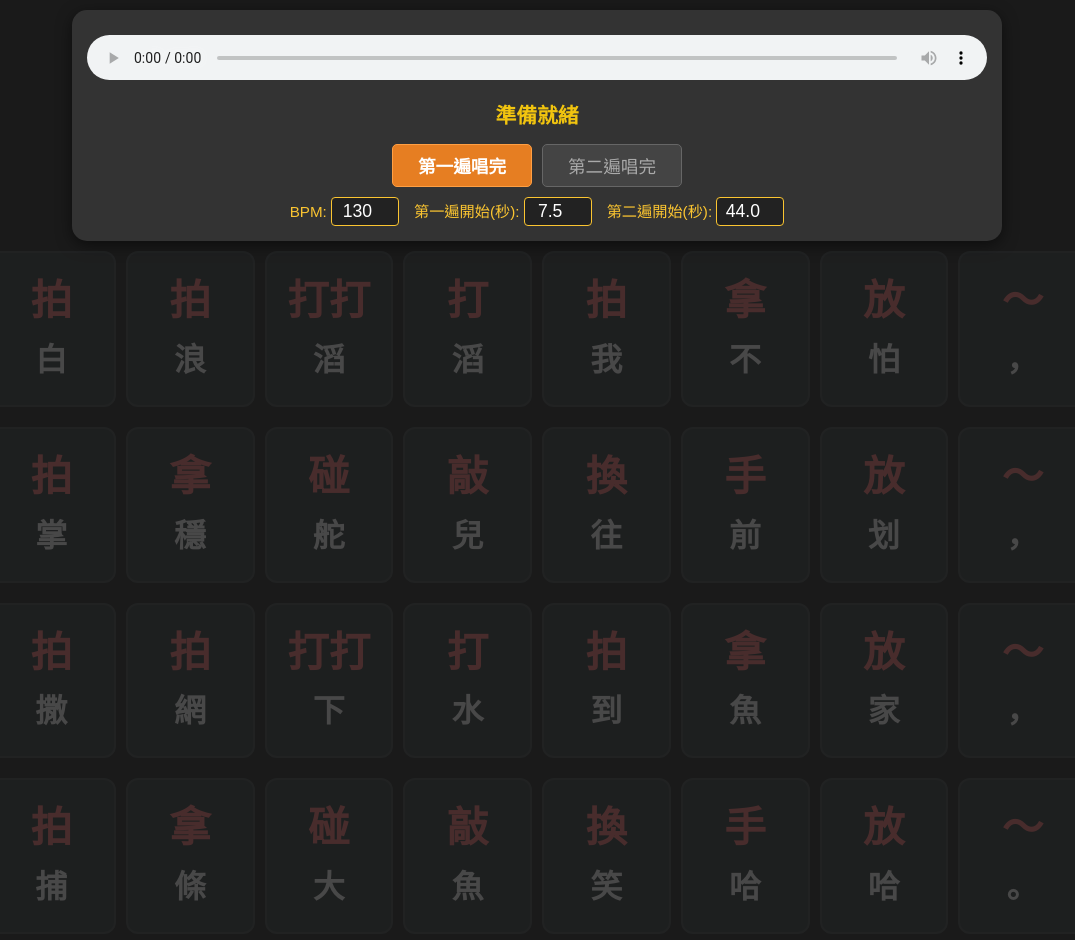
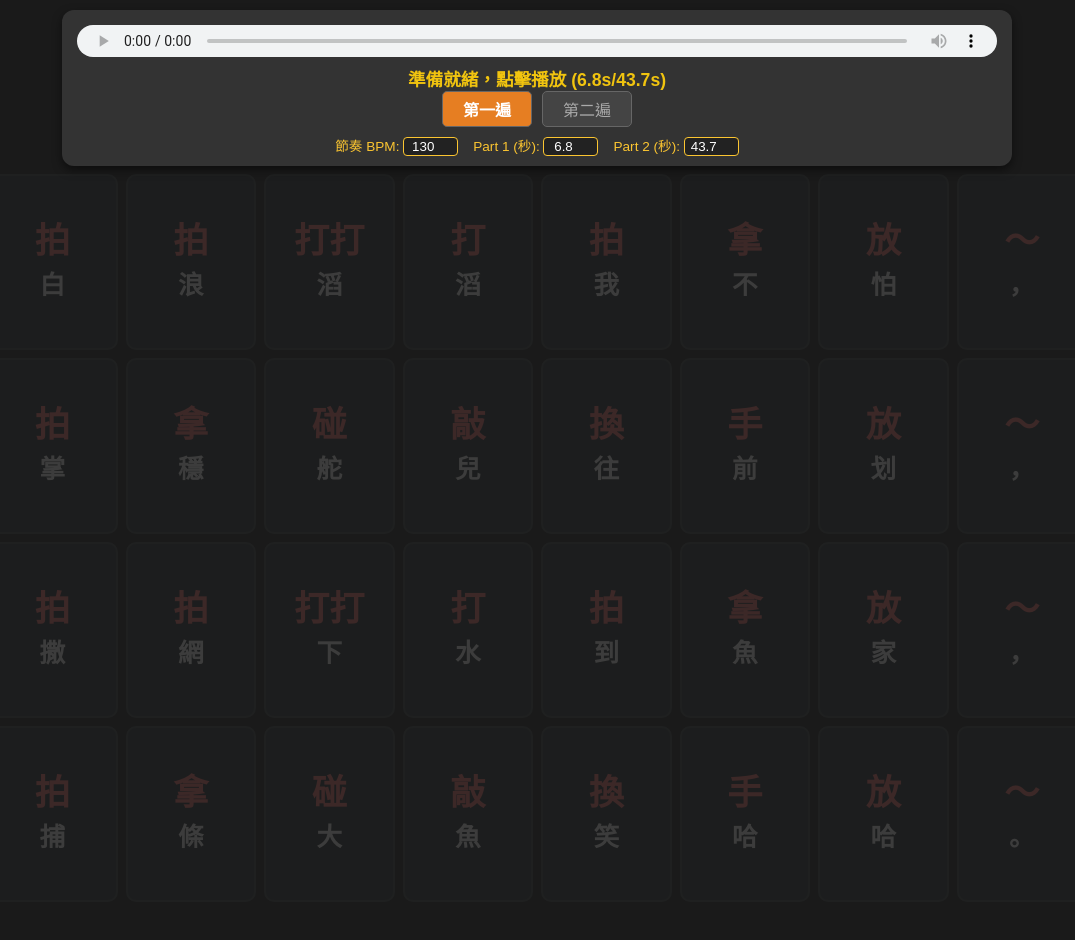
Before and after one commit to goodskyfly-cell/fishsong, a plain HTML site: page index.html in a window 1280 px wide. Shown: the whole page, without its empty margins (103-1178 px from the left). After the commit the page ends 910 px from the top, so only its background shows below. Drawn offline with Linux system fonts and the light colour scheme.

Commit message:
Update index.html

```diff
--- a/index.html
+++ b/index.html
@@ -3,37 +3,85 @@
 <head>
     <meta charset="UTF-8">
     <meta name="viewport" content="width=device-width, initial-scale=1.0">
-    <title>捕魚歌 - 全曲完整循環版</title>
+    <title>捕魚歌 - 單一視窗全滿版</title>
     <style>
-        body { font-family: "Microsoft JhengHei", sans-serif; background-color: #1a1a1a; color: white; display: flex; flex-direction: column; align-items: center; padding: 10px; margin: 0; }
-        .control-panel { background: #333; padding: 15px; border-radius: 15px; margin-bottom: 10px; text-align: center; width: 95%; max-width: 900px; box-shadow: 0 4px 15px rgba(0,0,0,0.5); }
-        audio { margin: 10px 0; width: 100%; height: 45px; }
+        /* 1. 鎖定全視窗排版 */
+        * { box-sizing: border-box; }
+        body {
+            font-family: "Microsoft JhengHei", sans-serif;
+            background-color: #1a1a1a; color: white;
+            display: flex; flex-direction: column; align-items: center;
+            height: 100vh; /* 強制高度為 100% 視窗高度 */
+            margin: 0; padding: 10px; overflow: hidden; /* 禁止捲軸 */
+        }
 
-        #countdown { position: fixed; top: 50%; left: 50%; transform: translate(-50%, -50%); font-size: 12rem; font-weight: 900; z-index: 100; display: none; pointer-events: none; text-shadow: 0 0 30px rgba(0,0,0,0.8); }
+        /* 2. 壓縮控制面板 */
+        .control-panel {
+            background: #333; padding: 10px 15px; border-radius: 12px;
+            width: 98%; max-width: 950px; text-align: center;
+            box-shadow: 0 4px 10px rgba(0,0,0,0.5); margin-bottom: 8px;
+            z-index: 10;
+        }
+        audio { width: 100%; height: 32px; margin: 5px 0; }
 
-        .page-indicator { margin: 10px 0; display: flex; gap: 10px; justify-content: center; }
-        .page-btn { background: #444; border: 1px solid #666; color: #aaa; padding: 8px 25px; border-radius: 5px; cursor: pointer; font-size: 1.1rem; }
-        .page-btn.active { background: #e67e22; color: white; font-weight: bold; border-color: #ff9f43; }
+        #countdown {
+            position: fixed; top: 50%; left: 50%; transform: translate(-50%, -50%);
+            font-size: 15rem; font-weight: 900; z-index: 100; display: none;
+            pointer-events: none; text-shadow: 0 0 40px rgba(0,0,0,0.9);
+        }
 
-        .page-content { display: none; width: 95%; max-width: 1100px; }
-        .page-content.active { display: block; }
-        .lyrics-row { display: grid; grid-template-columns: repeat(8, 1fr); gap: 10px; margin-bottom: 20px; }
+        .page-indicator { margin-bottom: 8px; display: flex; gap: 10px; justify-content: center; }
+        .page-btn {
+            background: #444; border: 1px solid #666; color: #aaa;
+            padding: 5px 20px; border-radius: 5px; cursor: pointer; font-size: 1rem;
+        }
+        .page-btn.active { background: #e67e22; color: white; font-weight: bold; }
 
-        .beat-box { background: #2d3436; padding: 25px 2px; text-align: center; border-radius: 12px; transition: all 0.1s ease; display: flex; flex-direction: column; align-items: center; opacity: 0.2; border: 2px solid #3d4446; }
-        .beat-box.highlight { background: #f1c40f; color: black !important; transform: scale(1.12); box-shadow: 0 0 25px #f1c40f; opacity: 1; border: 3px solid #fff; z-index: 10; }
+        /* 3. 歌詞區域填滿剩餘高度 */
+        .page-content {
+            display: none; width: 98%; max-width: 1100px;
+            flex: 1; /* 自動填滿剩餘空間 */
+            flex-direction: column; justify-content: center;
+        }
+        .page-content.active { display: flex; }
 
-        .action { display: block; font-size: 2.6rem; font-weight: bold; color: #ff7675; line-height: 1.1; }
+        .lyrics-row {
+            display: grid; grid-template-columns: repeat(8, 1fr);
+            gap: 8px; margin-bottom: 8px; height: 22vh; /* 固定每一排高度，避免超出螢幕 */
+        }
+
+        .beat-box {
+            background: #2d3436; border-radius: 10px;
+            display: flex; flex-direction: column; align-items: center; justify-content: center;
+            opacity: 0.15; border: 2px solid #3d4446; transition: all 0.1s ease;
+        }
+
+        .beat-box.highlight {
+            background: #f1c40f; color: black !important; transform: scale(1.05);
+            box-shadow: 0 0 20px #f1c40f; opacity: 1; border: 3px solid #fff; z-index: 10;
+        }
+
+        /* 4. 字體大於歌詞 */
+        .action { display: block; font-size: 2.2rem; font-weight: bold; color: #ff7675; line-height: 1; }
         .beat-box.highlight .action { color: #d63031; }
-        .lyrics { display: block; font-size: 2rem; margin-top: 10px; font-weight: bold; }
+        .lyrics { display: block; font-size: 1.6rem; margin-top: 5px; font-weight: bold; }
 
-        .config-row { display: flex; justify-content: center; gap: 15px; font-size: 0.95rem; margin-top: 10px; color: #fbc531; flex-wrap: wrap; }
-        input { background: #222; color: #fff; border: 1px solid #fbc531; width: 60px; text-align: center; border-radius: 4px; font-size: 1.1rem; padding: 3px; }
-        #status { font-weight: bold; margin-top: 5px; font-size: 1.3rem; height: 35px; color: #f1c40f; }
+        .config-row { display: flex; justify-content: center; gap: 15px; font-size: 0.85rem; color: #fbc531; }
+        input { background: #222; color: #fff; border: 1px solid #fbc531; width: 55px; text-align: center; border-radius: 4px; }
+        #status { font-weight: bold; font-size: 1.1rem; color: #f1c40f; height: 25px; }
 
-        @media (max-width: 900px) {
-            .lyrics-row { grid-template-columns: repeat(4, 1fr); }
+        /* 針對窄螢幕(手機直放)的自動調整 */
+        @media (max-width: 800px) {
+            .lyrics-row { grid-template-columns: repeat(4, 1fr); gap: 5px; height: 18vh; }
+            .action { font-size: 1.6rem; }
+            .lyrics { font-size: 1.2rem; }
+        }
+
+        /* 針對較小螢幕(如舊款 iPad)微調高度 */
+        @media (max-height: 700px) {
             .action { font-size: 1.8rem; }
-            .lyrics { font-size: 1.4rem; }
+            .lyrics { font-size: 1.3rem; }
+            .lyrics-row { height: 18vh; }
         }
     </style>
 </head>
@@ -45,17 +93,18 @@
         <audio id="bgMusic" controls>
             <source src="https://raw.githubusercontent.com/goodskyfly-cell/fishsong/main/fishing_song.mp3" type="audio/mpeg">
         </audio>
-        <div id="status">準備就緒</div>
+
+        <div id="status">準備就緒，點擊播放 (6.8s/43.7s)</div>
 
         <div class="page-indicator">
-            <button class="page-btn active" id="btn1">第一遍唱完</button>
-            <button class="page-btn" id="btn2">第二遍唱完</button>
+            <button class="page-btn active" id="btn1" onclick="showPage(1)">第一遍</button>
+            <button class="page-btn" id="btn2" onclick="showPage(2)">第二遍</button>
         </div>
 
         <div class="config-row">
-            <div>BPM: <input type="number" id="bpmInput" value="130"></div>
-            <div>第一遍開始(秒): <input type="number" id="delay1Input" value="7.5" step="0.1"></div>
-            <div>第二遍開始(秒): <input type="number" id="delay2Input" value="44.0" step="0.1"></div>
+            <div>節奏 BPM: <input type="number" id="bpmInput" value="130"></div>
+            <div>Part 1 (秒): <input type="number" id="delay1Input" value="6.8" step="0.1"></div>
+            <div>Part 2 (秒): <input type="number" id="delay2Input" value="43.7" step="0.1"></div>
         </div>
     </div>
 
@@ -74,7 +123,7 @@
     </div>
 
     <script>
-        // 定義一次完整演唱的歌詞 (32格)
+        // 定義完整演唱的歌詞資料 (32格)
         const fullLyrics = [
             { a: "拍", l: "白" }, { a: "拍", l: "浪" }, { a: "打打", l: "滔" }, { a: "打", l: "滔" },
             { a: "拍", l: "我" }, { a: "拿", l: "不" }, { a: "放", l: "怕" }, { a: "～", l: "，" },
@@ -91,23 +140,23 @@
 
         const audio = document.getElementById('bgMusic');
         const bpmInput = document.getElementById('bpmInput');
-        const delay1Input = document.getElementById('delay1Input');
-        const delay2Input = document.getElementById('delay2Input');
+        const d1In = document.getElementById('delay1Input');
+        const d2In = document.getElementById('delay2Input');
         const statusText = document.getElementById('status');
         const countdownEl = document.getElementById('countdown');
-        const allRows = [
+        const rows = [
             document.getElementById('row1-1'), document.getElementById('row1-2'), document.getElementById('row1-3'), document.getElementById('row1-4'),
             document.getElementById('row2-1'), document.getElementById('row2-2'), document.getElementById('row2-3'), document.getElementById('row2-4')
         ];
 
         let timer = null, currentIndex = 0;
 
+        // 初始化所有方塊
         songData.forEach((item, index) => {
             const div = document.createElement('div');
-            div.className = 'beat-box';
-            div.id = 'box-' + index;
+            div.className = 'beat-box'; div.id = 'box-' + index;
             div.innerHTML = `<span class="action">${item.a}</span><span class="lyrics">${item.l}</span>`;
-            allRows[Math.floor(index / 8)].appendChild(div);
+            rows[Math.floor(index / 8)].appendChild(div);
         });
 
         function showPage(num) {
@@ -117,49 +166,55 @@
             document.getElementById('btn' + num).classList.add('active');
         }
 
-        function handleCountdown(currentTime, targetTime) {
-            const timeLeft = targetTime - currentTime;
-            if (timeLeft <= 3 && timeLeft > 0) {
+        function playStep() {
+            document.querySelectorAll('.beat-box').forEach(b => b.classList.remove('highlight'));
+            if (currentIndex < songData.length) {
+                const target = document.getElementById('box-' + currentIndex);
+                if (target) target.classList.add('highlight');
+                currentIndex++;
+                // 唱完第一遍 (32格) 停止計時器，等待間奏
+                if (currentIndex === 32) { stopBeatTimer(); statusText.innerText = "第一遍唱完，間奏中..."; }
+            } else { stopBeatTimer(); statusText.innerText = "完成！"; }
+        }
+
+        function stopBeatTimer() { clearInterval(timer); timer = null; }
+
+        audio.ontimeupdate = function() {
+            const time = audio.currentTime;
+            const d1 = parseFloat(d1In.value), d2 = parseFloat(d2In.value);
+
+            // 倒數邏輯
+            const target = (currentIndex < 32) ? d1 : d2;
+            const timeLeft = target - time;
+            if (timeLeft <= 3 && timeLeft > 0 && (currentIndex === 0 || currentIndex === 32)) {
                 countdownEl.style.display = 'block';
                 const count = Math.ceil(timeLeft);
                 countdownEl.innerText = count;
                 countdownEl.style.color = count === 3 ? "#3498db" : (count === 2 ? "#f39c12" : "#e74c3c");
             } else { countdownEl.style.display = 'none'; }
-        }
 
-        function playStep() {
-            document.querySelectorAll('.beat-box').forEach(b => b.classList.remove('highlight'));
-            if (currentIndex < songData.length) {
-                document.getElementById('box-' + currentIndex).classList.add('highlight');
-                currentIndex++;
-                // 唱完第一遍 (32格) 停止，等待間奏
-                if (currentIndex === 32) { stopBeatTimer(); statusText.innerText = "第一遍唱完，間奏中..."; }
-            } else {
-                stopBeatTimer(); statusText.innerText = "全部演唱完成！";
+            // 啟動邏輯 (已設定為6.8秒與43.7秒)
+            if (time >= d1 && time < d1 + 0.3 && currentIndex === 0 && !timer) {
+                showPage(1); timer = setInterval(playStep, 60000 / parseInt(bpmInput.value)); statusText.innerText = "第一遍：開始！";
             }
-        }
-
-        function stopBeatTimer() { clearInterval(timer); timer = null; }
-
-        audio.ontimeupdate = function() {
-            const currentTime = audio.currentTime;
-            const d1 = parseFloat(delay1Input.value), d2 = parseFloat(delay2Input.value);
-            const interval = 60000 / parseInt(bpmInput.value);
-
-            if (currentIndex === 0) handleCountdown(currentTime, d1);
-            if (currentTime >= d1 && currentTime < d1 + 0.3 && currentIndex === 0 && !timer) {
-                showPage(1); timer = setInterval(playStep, interval); statusText.innerText = "第一遍：開始！";
-            }
-
-            if (currentIndex === 32) handleCountdown(currentTime, d2);
-            if (currentTime >= d2 && currentTime < d2 + 0.3 && currentIndex === 32 && !timer) {
-                showPage(2); timer = setInterval(playStep, interval); statusText.innerText = "第二遍：開始！";
+            if (time >= d2 && time < d2 + 0.3 && currentIndex === 32 && !timer) {
+                showPage(2); timer = setInterval(playStep, 60000 / parseInt(bpmInput.value)); statusText.innerText = "第二遍：開始！";
             }
         };
 
+        // 按下播放、停止或使用者拖動時間時的重置邏輯
         audio.onplay = () => { if (audio.currentTime < 1) { currentIndex = 0; showPage(1); } };
         audio.onpause = stopBeatTimer;
-        audio.onseeked = () => { location.reload(); };
+        // 如果使用者手動拉進度條，重整狀態
+        audio.onseeked = () => {
+            stopBeatTimer();
+            const time = audio.currentTime;
+            const d2 = parseFloat(d2In.value);
+            // 根據時間重設 index
+            if (time < d2) { currentIndex = 0; showPage(1); statusText.innerText = "已重設為第一段"; }
+            else { currentIndex = 32; showPage(2); statusText.innerText = "已重設為第二段"; }
+            document.querySelectorAll('.beat-box').forEach(b => b.classList.remove('highlight'));
+        };
     </script>
 </body>
 </html>
```
